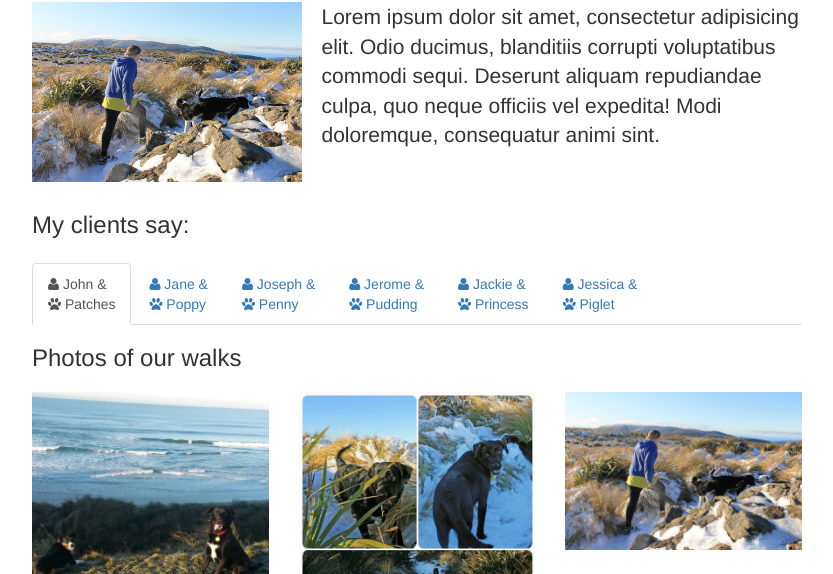
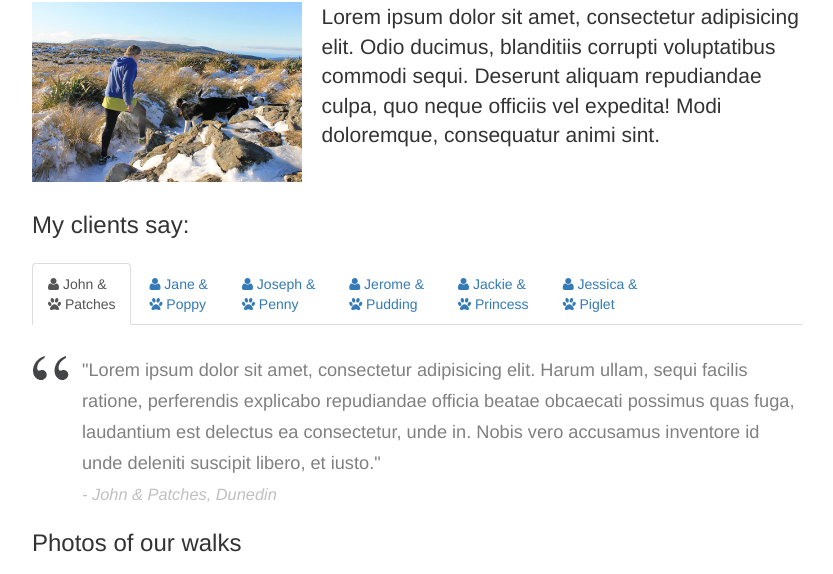
Before and after one commit to LibbyRiley/Hayleys_Happy_Hounds, a plain HTML site: page about.html in a window 1280 px wide. Shown: the part 187-761 px from the top of the page, without its empty margins (223-1056 px from the left). Drawn offline with Linux system fonts and the light colour scheme.

Commit message:
Put testimonial example back

```diff
--- a/about.html
+++ b/about.html
@@ -41,7 +41,7 @@
 					</ul>
 				</nav>
 				<div class="testimonial-quote">
-
+					<p data-author="john">"Lorem ipsum dolor sit amet, consectetur adipisicing elit. Harum ullam, sequi facilis ratione, perferendis explicabo repudiandae officia beatae obcaecati possimus quas fuga, laudantium est delectus ea consectetur, unde in. Nobis vero accusamus inventore id unde deleniti suscipit libero, et iusto."<span>- John &amp; Patches, Dunedin</span></p>
 				</div>
 			</div>
 			<h3 id="photos">Photos of our walks</h3>
```
